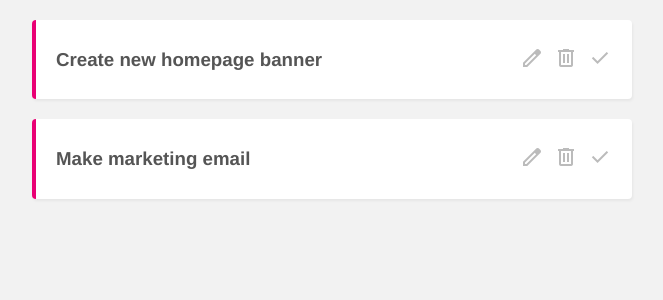
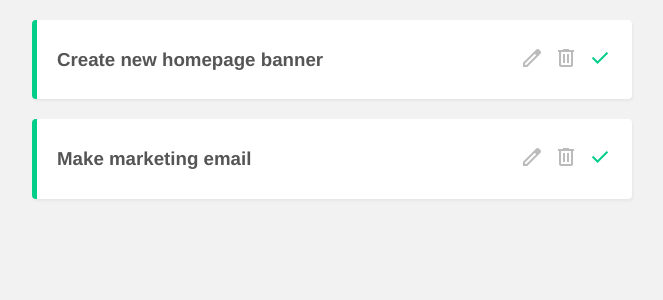
Before and after one commit to Gieveppix/vuetodo, a Vue app: page / in a window 1280 px wide. Shown: the top 300 px of the page, without its empty margins (308-971 px from the left). Built offline with nearby package versions, Linux system fonts and the light colour scheme; data requests are answered from the project's data file.

Commit message:
Option to indicate if done and indication if not done yet

```diff
--- a/data/db.json
+++ b/data/db.json
@@ -4,13 +4,13 @@
       "id": 1,
       "title": "Create new homepage banner",
       "details": "Lorem ipsum",
-        "complete": false
+      "done": true
     },
     {
       "id": 2,
       "title": "Make marketing email",
       "details": "Lorem ipsum",
-        "complete": true
+      "done": true
     }
   ]
 }
--- a/src/components/Singleitem.vue
+++ b/src/components/Singleitem.vue
@@ -1,12 +1,15 @@
 <template>
-  <div class="item">
+  <div class="item" :class="{ done: item.done}">
     <div class="actions">
         <h3 @click="toggleDetails" >{{ item.title }}</h3>
         <div class="icons">
           <link rel="stylesheet" href="https://fonts.googleapis.com/css2?family=Material+Symbols+Outlined:opsz,wght,FILL,GRAD@48,400,0,0" />
           <span class="material-symbols-outlined">edit</span>
-          <span @click="deleteProject" class="material-symbols-outlined">delete</span>
-          <span class="material-symbols-outlined">done</span>
+          <span @click="deleteItem" class="material-symbols-outlined">delete</span>
+
+          <span @click="toggleDone" v-show="item.done" class="material-symbols-outlined tick">done</span>
+          <span @click="toggleDone" v-show="!item.done" class="material-symbols-outlined tick">exclamation</span>
+
         </div>
     </div>
     <div class="details" v-if="showDetails">
@@ -28,23 +31,37 @@
     toggleDetails() {
       this.showDetails = !this.showDetails
     },
-    deleteProject() {
+    deleteItem() {
       fetch(this.uri, { method: 'DELETE' })
-        .then(() => this.$emit('delete', this.item.id))
+        .then(() => {
+          this.$emit('delete', this.item.id)
+        })
         .catch(err, console.log(err.message))
+    },
+    toggleDone() {
+      fetch(this.uri, {
+      method: 'PATCH',
+      headers: { 'Content-type': 'application/json'},
+      body: JSON.stringify({ done: !this.item.done })
+      }).then(() => {
+          this.$emit('done', this.item.id)
+          }).catch((err) => console.log(err.message))
     }
   }
 }
 </script>
 
 <style>
-.item {
+  .item {
     margin: 20px auto;
     background: white;
     padding: 10px 20px;
     border-radius: 4px;
     box-shadow: 1px 2px 3px rgba(0,0,0,0.05);
-    border-left: 4px solid #e90074;
+    border-left: 5px solid #e90074;
+  }
+  .item .tick {
+    color: #e90074;
   }
   h3 {
     cursor: pointer;
@@ -63,4 +80,10 @@
   .material-symbols-outlined:hover {
     color: #777;
   }
+  .item.done {
+    border-left: 5px solid #00ce89;
+  }
+  .item.done .tick {
+    color: #00ce89;
+  }
 </style>
--- a/src/views/Home.vue
+++ b/src/views/Home.vue
@@ -2,13 +2,12 @@
   <div class="home">
   <div v-if="list.length > 0"></div>
     <div v-for="item in list" :key="item.id">
-      <Singleitem :item="item" @delete="handleDelete"/>
+      <Singleitem :item="item" @delete="handleDelete" @done="handleDone" />
     </div>
   </div>
 </template>
 
 <script>
-import { isTemplateElement } from "@babel/types";
 import Singleitem from "../components/Singleitem.vue";
 export default {
   name: 'Home',
@@ -22,13 +21,19 @@
     fetch('http://localhost:3000/list')
       .then(res => res.json())
       .then(data => this.list = data)
-      .catch(err => console.log(err.message))
+      .catch((err) => console.log(err.message))
   },
   methods: {
     handleDelete(id) {
       this.list = this.list.filter((item) => {
         return item.id !== id
       })
+    },
+    handleDone(id) {
+      let l = this.list.find(item => {
+        return item.id === id
+      })
+      l.done = !l.done
     }
   }
 }
```
Lines whose indentation alone changed are shown as unchanged.
